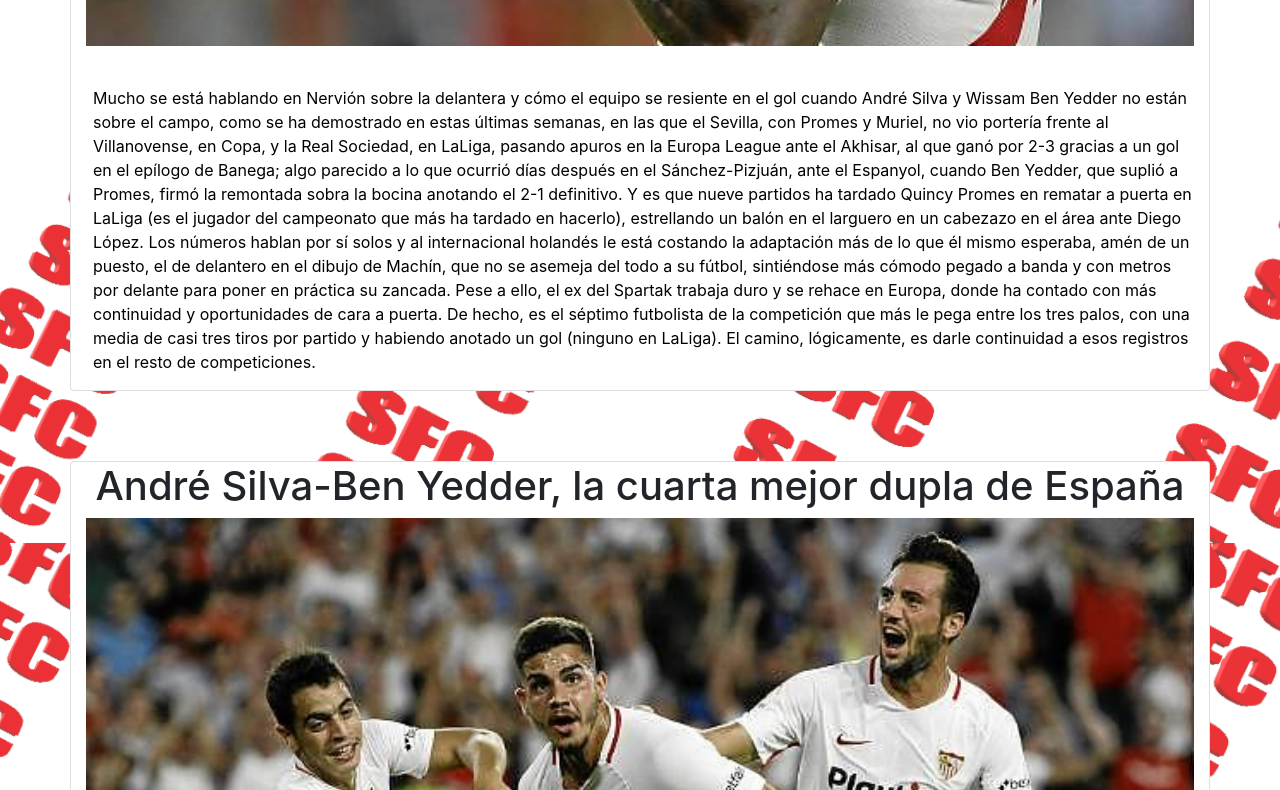
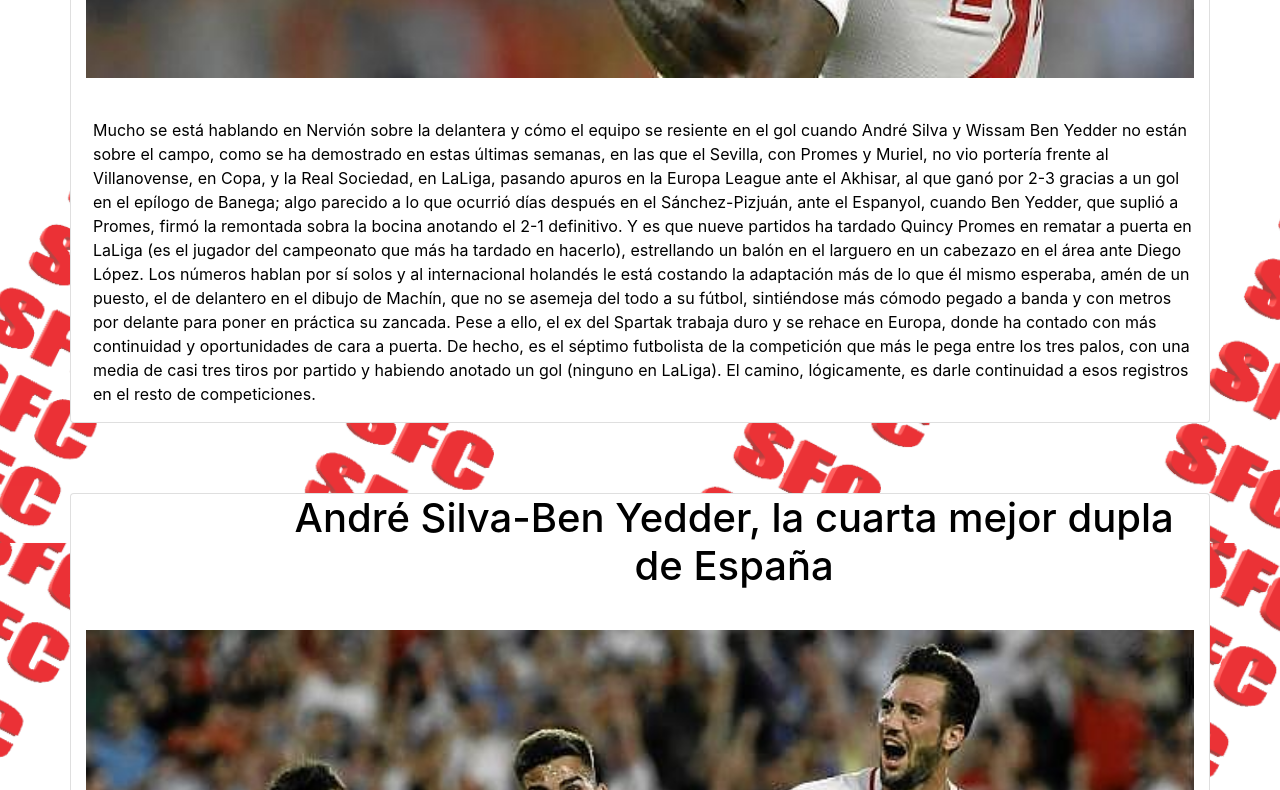
Before and after one commit to rararo13/rararo13.github.io, a plain HTML site: page noticias.html in a window 1280 px wide. Shown: the part 1057-1847 px from the top of the page. Drawn offline with nearby package versions, Linux system fonts and the light colour scheme; a script that the page names is missing.

Commit message:
Update NOTICIAS.css

```diff
--- a/css/NOTICIAS.css
+++ b/css/NOTICIAS.css
@@ -70,7 +70,12 @@
 }
 
 
-
+ /* Añado estilos al titulo de las noticias*/
+ h1{
+    color:black;
+    margin-left: 17%;
+    margin-bottom: 40px;
+}
 
 
 
```
